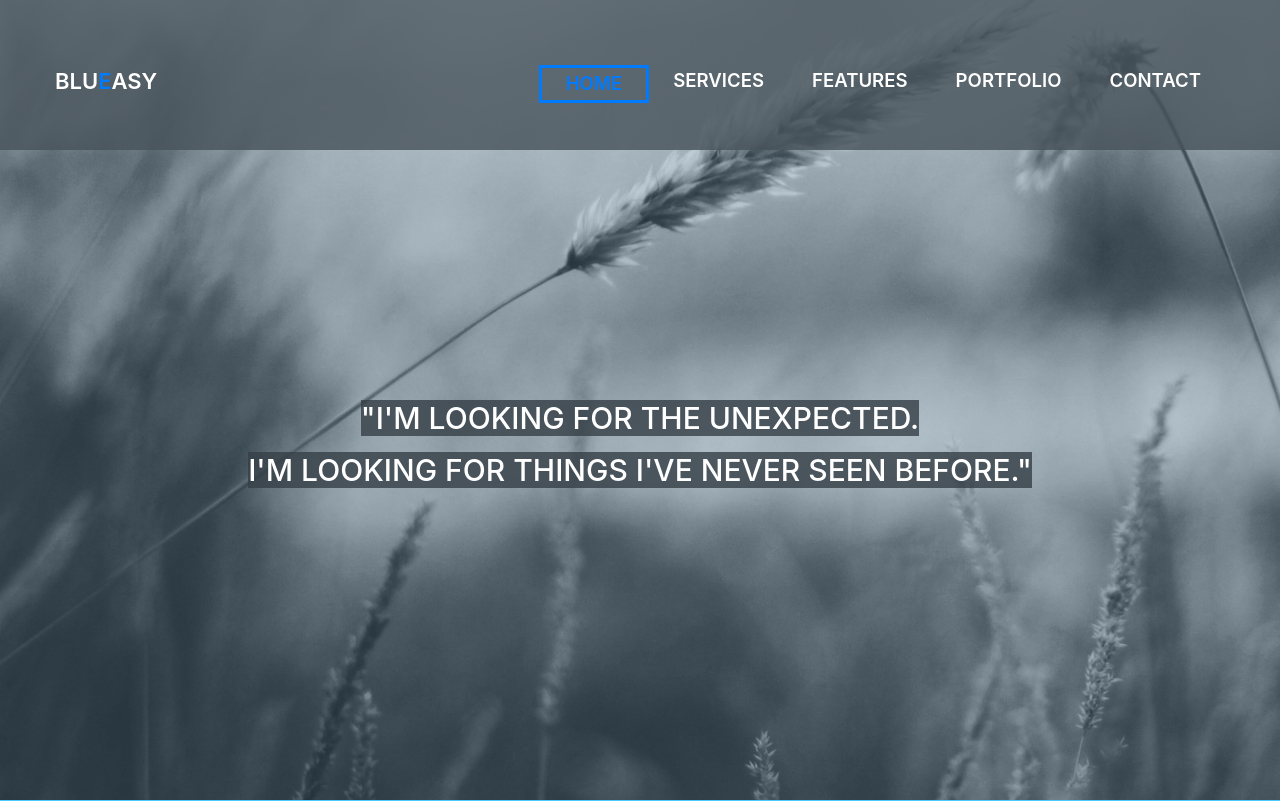
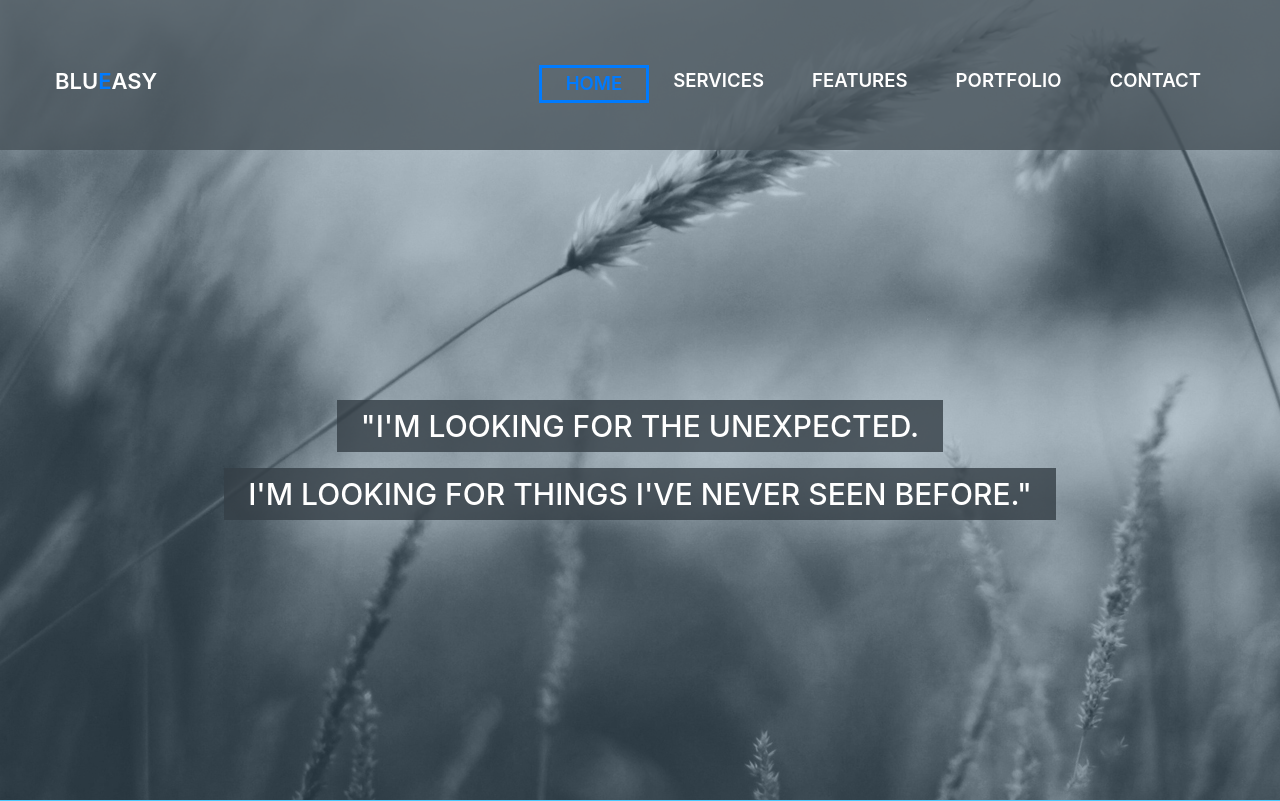
Before and after one commit to MariusPaq/Int-gration_n-2, a PHP site: page / in a window 1280 px wide. Shown: the top 801 px of the page. Run offline with PHP 8.4, Linux system fonts and the light colour scheme.

Commit message:
text belowfooter background

```diff
--- a/header.php
+++ b/header.php
@@ -21,7 +21,7 @@
           </div>
       </div><!--FIN TOPHeader-->
       <div class="belowheader">
-        <h1><p>"i'm looking for the unexpected.</p>
-        <p>i'm looking for things i've never seen before."</p></h1>
+        <h1><p class="py-2 px-4 text-uppercase text-white">"i'm looking for the unexpected.</p>
+        <p class="py-2 px-4 text-uppercase text-white">i'm looking for things i've never seen before."</p></h1>
       </div>
     </header>
--- a/main.css
+++ b/main.css
@@ -33,8 +33,8 @@ header{background:url("images/header.jpg");}
 .belowheader h1{padding-top: 15.625rem;}
 .belowheader p{
   font-size: 1.875rem;
-  color: #fff;
-  text-transform:  uppercase;
+  /*color: #fff;*/
+  /*text-transform:  uppercase;*/
   background-color: rgba(53,63,70,.8);
   display: table;
   margin-left: auto;
```
